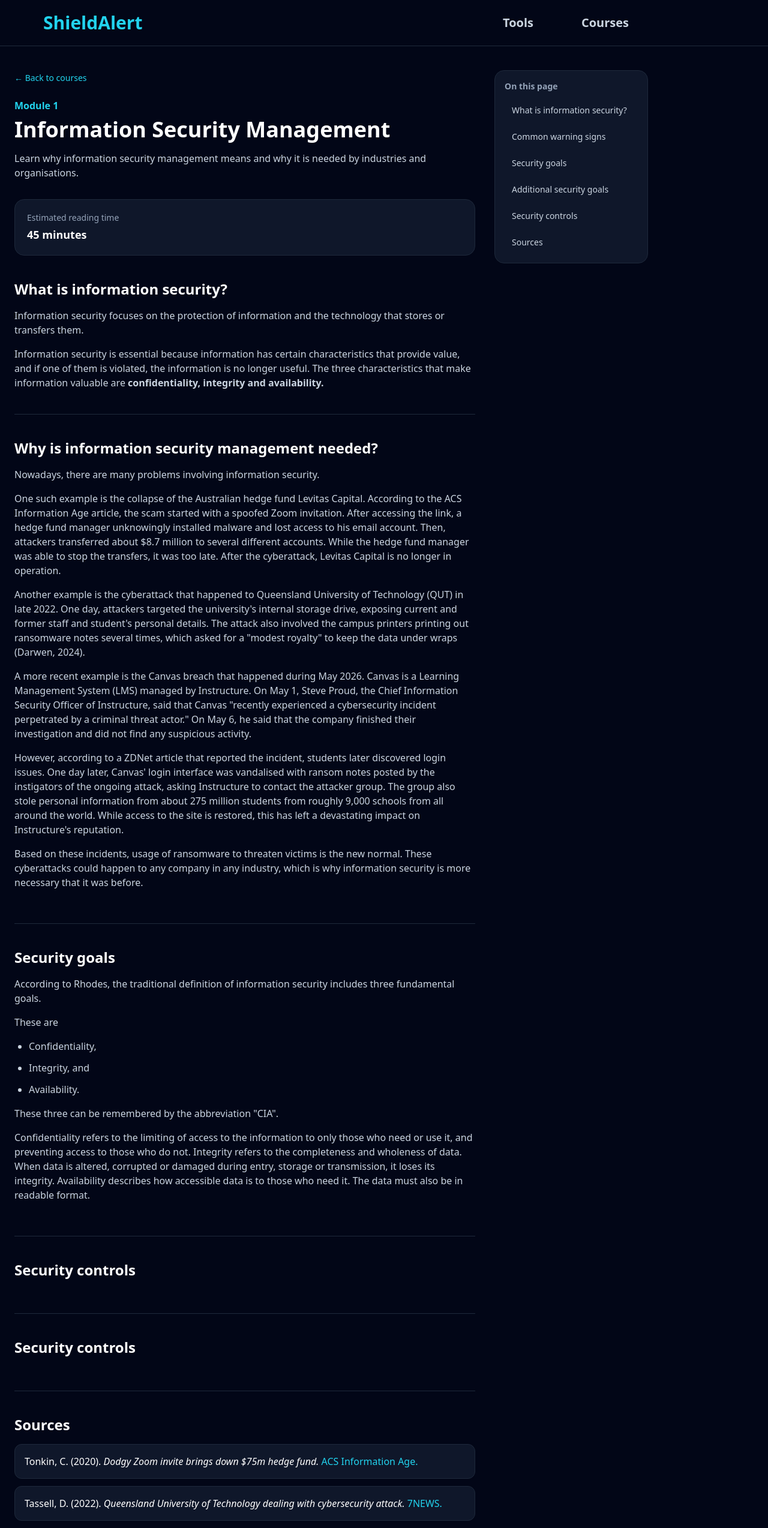
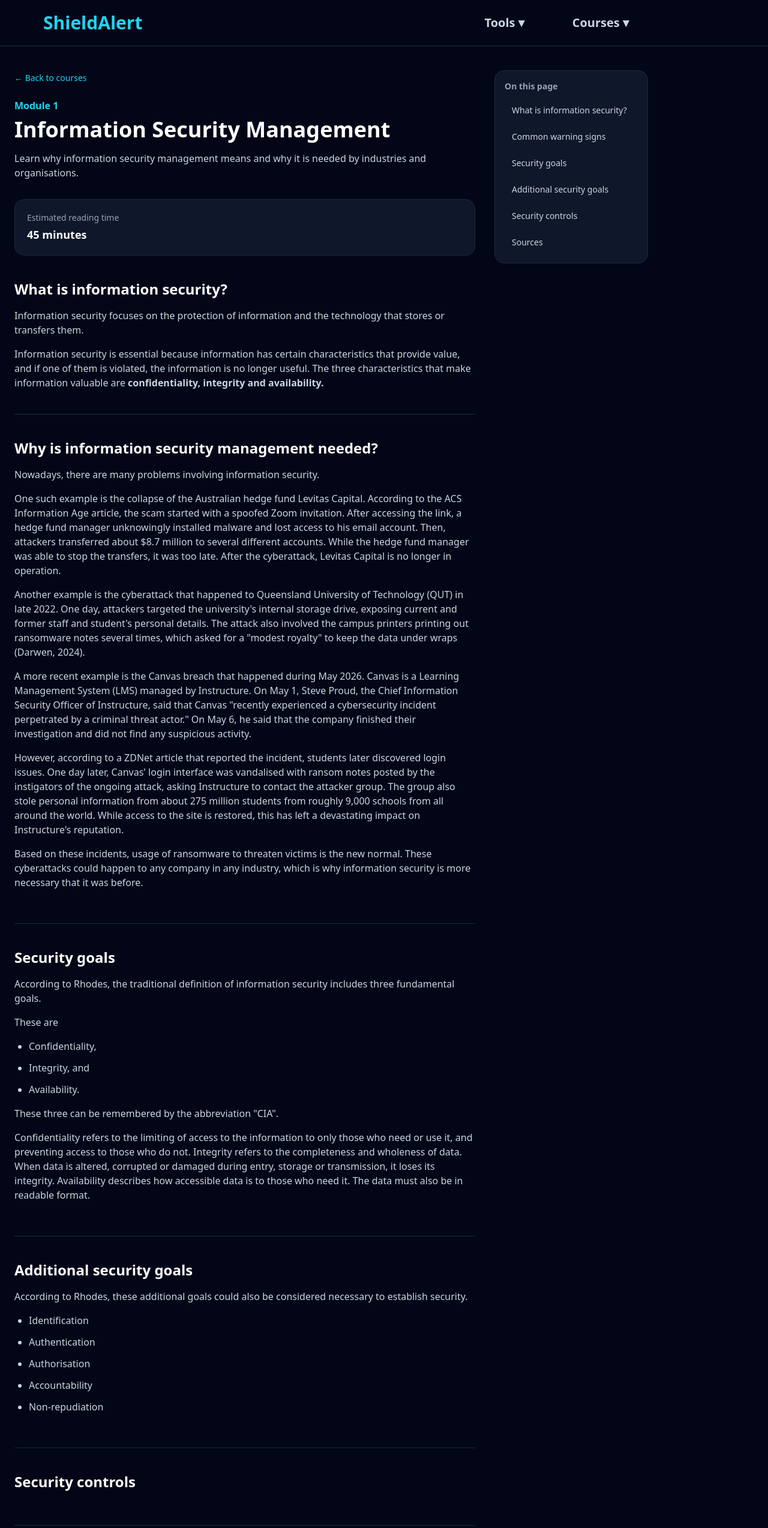
Before and after one commit to thedevarchive/shieldalert-security-dashboard, a Nuxt app: page /courses/infosec-mgmt/module1 in a window 1280 px wide. Shown: the top 2547 px of the page at 60% size. Built offline with nearby package versions, Linux system fonts and the light colour scheme; some icons are missing.

Commit message:
Added more content to module 1

```diff
--- a/app/components/AppNavbar.vue
+++ b/app/components/AppNavbar.vue
@@ -17,7 +17,7 @@ import { ShieldCog } from '@lucide/vue';
       <div class="flex gap-20 px-20">
         <div class="relative group">
           <button class="text-xl font-semibold text-slate-300 hover:text-white">
-            Tools
+            Tools ▾
           </button>
 
           <div class="absolute left-1/2 -translate-x-1/2 top-full hidden pt-2 group-hover:block">
@@ -43,7 +43,7 @@ import { ShieldCog } from '@lucide/vue';
 
         <div class="relative group">
           <button class="text-xl font-semibold text-slate-300 hover:text-white">
-            Courses
+            Courses ▾
           </button>
 
           <div class="absolute left-1/2 -translate-x-1/2 top-full hidden pt-2 group-hover:block">
--- a/app/pages/courses/infosec-mgmt/module1.vue
+++ b/app/pages/courses/infosec-mgmt/module1.vue
@@ -126,8 +126,22 @@
 
         <section id="3" class="scroll-mt-24 border-b border-slate-800 py-10">
           <h2 class="mb-4 text-2xl font-semibold">
-            Security controls
+            Additional security goals
           </h2>
+
+          <p class="mb-4 text-slate-300">
+            According to Rhodes, these additional goals could also be considered necessary to establish security.
+          </p>
+
+          <ul class="mb-4 list-disc space-y-3 pl-6 text-slate-300">
+            <li>Identification</li>
+            <li>Authentication</li>
+            <li>Authorisation</li>
+            <li>Accountability</li>
+            <li>Non-repudiation</li>
+          </ul>
+
+
         </section>
 
         <section id="4" class="scroll-mt-24 border-b border-slate-800 py-10">
--- a/app/pages/password-checker.vue
+++ b/app/pages/password-checker.vue
@@ -23,7 +23,7 @@ const checks = computed(() => [
     passed: /\d/.test(password.value),
   },
   {
-    label: 'Contains symbols',
+    label: 'Contains special characters',
     passed: /[^A-Za-z0-9]/.test(password.value),
   },
   {
@@ -170,7 +170,7 @@ const crackTimeLabel = computed(() => {
 
         <p class="mt-2 text-sm text-slate-400">
           Estimate assumes 1 billion guesses per second and no password leaks, reuse,
-          phishing, or personal information clues.
+          phishing or personal information clues.
         </p>
       </div>
 
```
